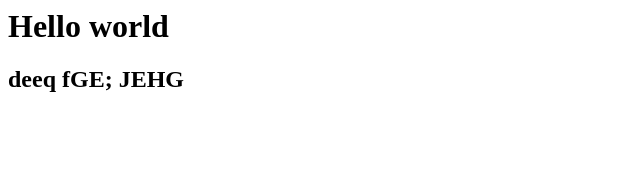
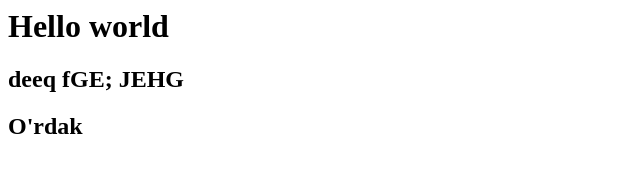
Before and after one commit to Bunyod1202/testing-project, a plain HTML site: page index.html in a window 1280 px wide. Shown: the whole page, without its empty margins (0-640 px from the left). Drawn offline with Linux system fonts and the light colour scheme.

Commit message:
Add h2-title

```diff
--- a/index.html
+++ b/index.html
@@ -2,3 +2,5 @@
 
 
 <h2>deeq    fGE;    JEHG</h2>
+
+<h2 class="section-title">O'rdak</h2>
```
